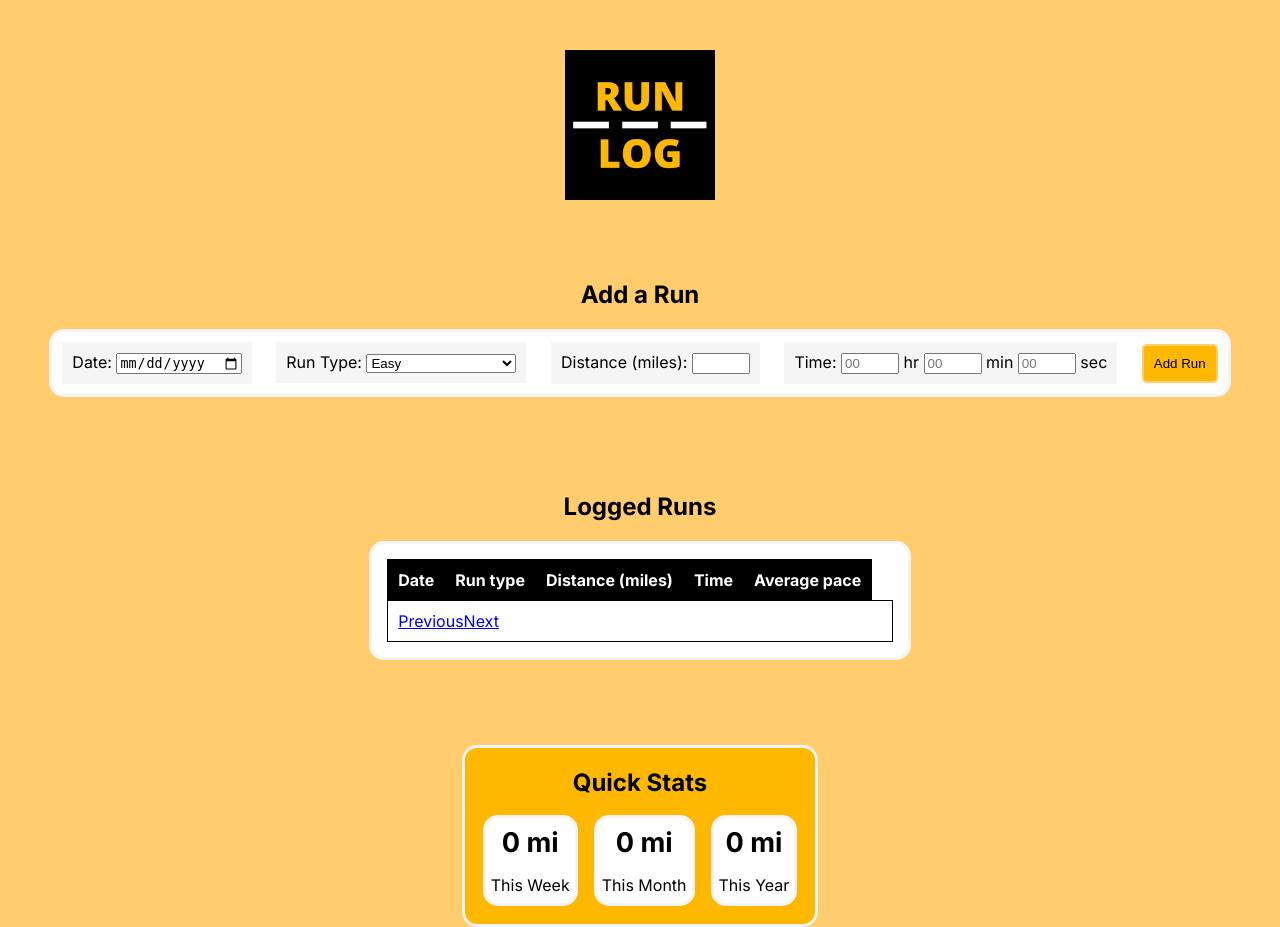
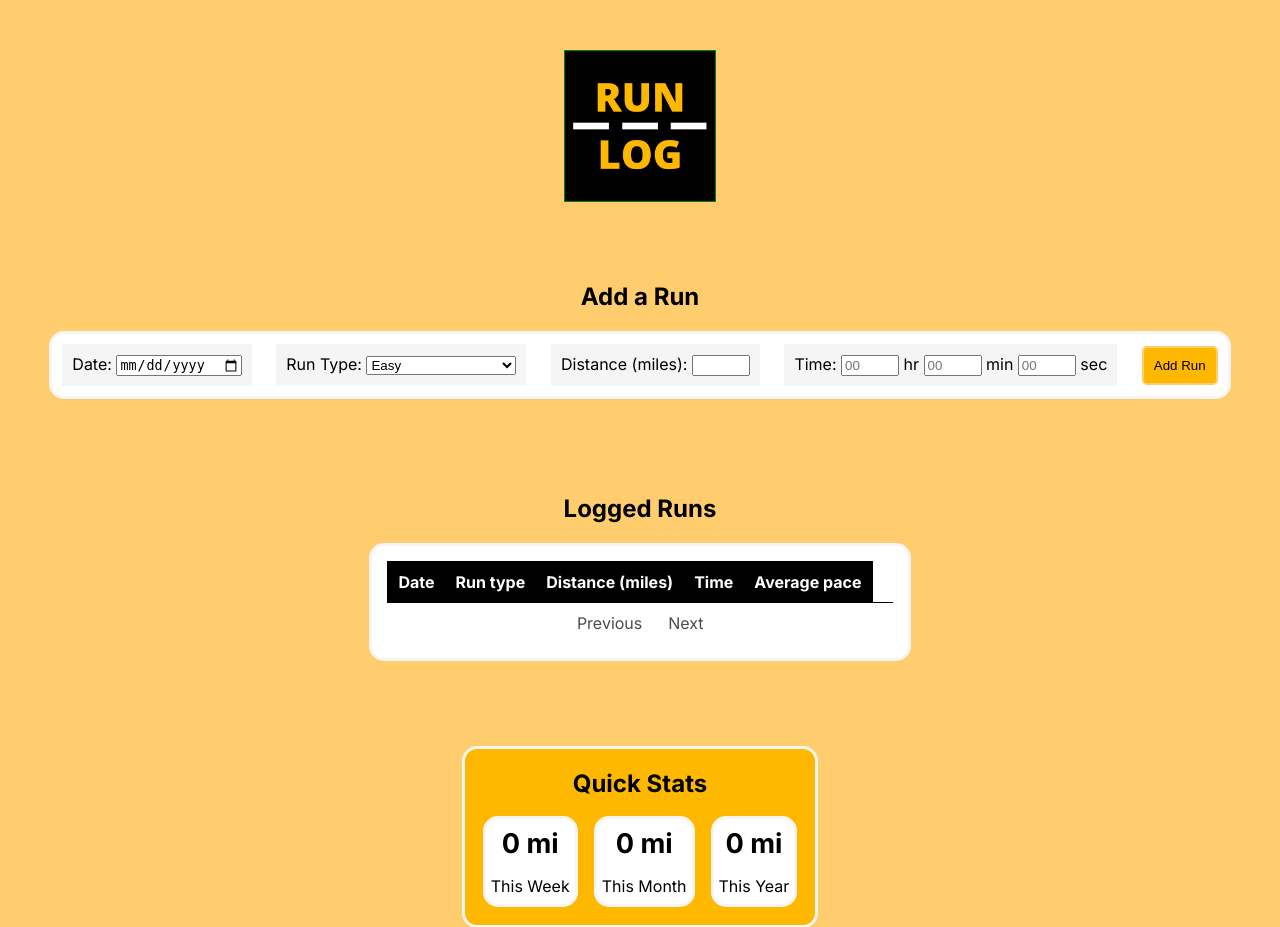
Before and after one commit to kaklein/runlog, a PHP site: page / in a window 1280 px wide. Shown: the top 927 px of the page. Run offline with PHP 8.4, Linux system fonts and the light colour scheme; data comes from the database, SQL or seed files in the repository; data that the repository does not hold is empty.

Commit message:
Add styling for page numbers

```diff
--- a/styles.css
+++ b/styles.css
@@ -13,6 +13,7 @@ body {
     margin: auto;
     margin-top: 50px;
     margin-bottom: 50px;
+    border: 1px solid green;
 }
 
 img {
@@ -174,3 +175,37 @@ th, td {
     margin: 5px;
     padding: 5px;
 }
+
+.page-number-row {
+    text-align: center;
+    border-bottom: none;
+    border-left: none;
+    border-right: none;
+}
+
+.page-number {
+    font-family: 'Inter', Tahoma, Geneva, Verdana, sans-serif;
+    color: black;
+    text-decoration: none;
+    padding-left: 10px;
+    padding-right: 10px;
+    padding-top: 5px;
+    padding-bottom: 5px;
+    border: 1px solid #ffb800;
+    margin: 3px;
+    border-radius: 5px;
+}
+
+.page-number:hover {
+    background-color: #ffcc6e;
+}
+
+.current-page {
+    background-color: #f7d682;
+}
+
+.disabled {
+    pointer-events: none;
+    color: rgb(75, 75, 75);
+    border: none;
+}
```
